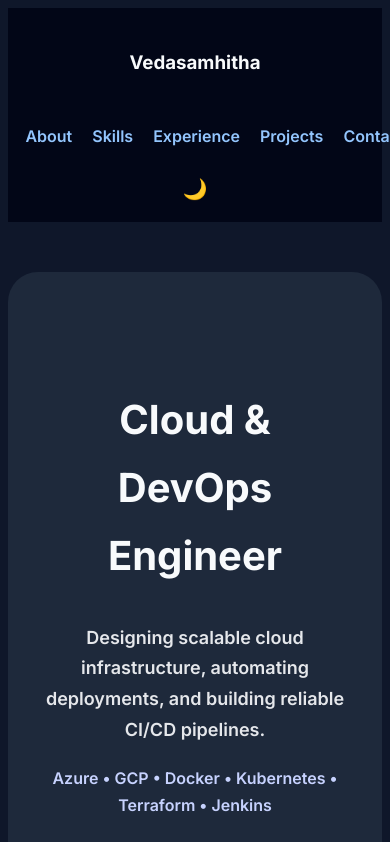
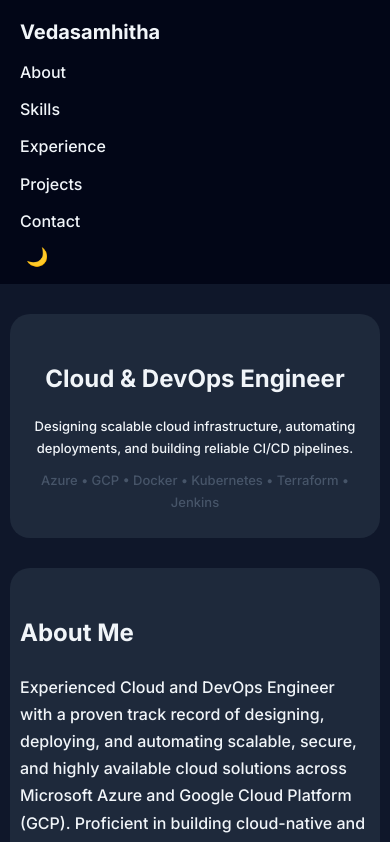
Before and after one commit to Samhitha1705/true-estate, a plain HTML site: page index.html in a window 390 px wide. Both pictures are taken after a click on the button "Toggle dark mode". Shown: the top 842 px of the page. Drawn offline with Linux system fonts and the light colour scheme.

Commit message:
Make portfolio responsive for mobile and maintain dark mode

```diff
--- a/style.css
+++ b/style.css
@@ -1,52 +1,20 @@
-/* SMOOTH SCROLL */
-html {
-  scroll-behavior: smooth;
-}
-
 /* BASE STYLES */
 body {
   font-family: 'Inter', sans-serif;
   background: #f7f9fc;
   color: #111;
   line-height: 1.7;
-  font-weight: 500; /* default weight */
+  font-weight: 500;
   transition: background 0.3s, color 0.3s;
+  margin: 0;
+  padding: 0;
+  box-sizing: border-box;
 }
 
 /* DARK MODE */
 body.dark {
   background: #0f172a;
   color: #f1f5f9;
-  font-weight: 600; /* all text bolder */
-}
-
-/* HEADINGS DARK MODE */
-body.dark h1,
-body.dark h2,
-body.dark h3,
-body.dark h4,
-body.dark h5,
-body.dark h6 {
-  color: #f8fafc;
-  font-weight: 700; /* extra bold */
-}
-
-/* PARAGRAPHS, LISTS, SPANS DARK MODE */
-body.dark p,
-body.dark li,
-body.dark span {
-  color: #e5e7eb;
-  font-weight: 600;
-}
-
-/* LINKS DARK MODE */
-body.dark a {
-  color: #93c5fd;
-  font-weight: 600;
-}
-
-body.dark a:hover {
-  color: #bfdbfe;
 }
 
 /* NAVBAR */
@@ -54,34 +22,41 @@ nav {
   display: flex;
   justify-content: space-between;
   align-items: center;
-  padding: 20px 60px;
+  flex-wrap: wrap;
+  padding: 15px 20px;
   background: white;
   position: sticky;
   top: 0;
   z-index: 10;
 }
 
-body.dark nav,
-body.dark footer {
+body.dark nav {
   background: #020617;
-  font-weight: 600;
 }
 
-/* NAV LINKS */
+nav h3 {
+  margin: 0;
+  font-size: 20px;
+}
+
 nav ul {
   display: flex;
-  gap: 20px;
+  flex-wrap: wrap;
+  gap: 12px;
   list-style: none;
+  padding: 0;
+  margin: 0;
 }
 
 nav a {
   text-decoration: none;
   color: inherit;
+  font-weight: 500;
 }
 
 /* THEME TOGGLE BUTTON */
 #themeToggle {
-  font-size: 20px;
+  font-size: 18px;
   background: none;
   border: none;
   cursor: pointer;
@@ -89,10 +64,10 @@ nav a {
 
 /* SECTIONS */
 section {
-  max-width: 1000px;
-  margin: 50px auto;
-  padding: 80px 30px;
-  border-radius: 30px;
+  max-width: 900px;
+  margin: 40px auto;
+  padding: 50px 20px;
+  border-radius: 20px;
   transition: background 0.3s, color 0.3s;
 }
 
@@ -102,23 +77,21 @@ section {
 }
 
 .hero h1 {
-  font-size: 56px;
+  font-size: 36px;
   font-weight: 700;
+  margin-bottom: 15px;
 }
 
 .hero p {
-  font-size: 18px;
-  font-weight: 600;
+  font-size: 16px;
+  font-weight: 500;
+  margin-bottom: 10px;
 }
 
 .tech {
-  margin-top: 20px;
-  font-weight: 600;
+  margin-top: 10px;
+  font-weight: 500;
   color: #475569;
-}
-
-body.dark .tech {
-  color: #c7d2fe;
 }
 
 /* BACKGROUNDS */
@@ -140,18 +113,18 @@ body.dark .bg-gradient {
 /* GRID LAYOUTS */
 .grid {
   display: grid;
-  grid-template-columns: repeat(auto-fit, minmax(220px, 1fr));
-  gap: 24px;
+  grid-template-columns: repeat(auto-fit, minmax(180px, 1fr));
+  gap: 20px;
 }
 
 /* CARDS & PROJECTS */
 .card, .project {
   background: white;
-  padding: 28px;
-  border-radius: 18px;
-  box-shadow: 0 12px 30px rgba(0,0,0,0.08);
-  transition: transform 0.3s ease, background 0.3s, color 0.3s;
-  font-weight: 600;
+  padding: 20px;
+  border-radius: 15px;
+  box-shadow: 0 10px 20px rgba(0,0,0,0.08);
+  text-align: center;
+  font-weight: 500;
 }
 
 body.dark .card,
@@ -162,10 +135,16 @@ body.dark .project {
 
 .card:hover,
 .project:hover {
-  transform: translateY(-6px);
+  transform: translateY(-4px);
 }
 
 /* EXPERIENCE TIMELINE */
+.timeline {
+  display: flex;
+  flex-direction: column;
+  gap: 20px;
+}
+
 .timeline span {
   color: #64748b;
   font-size: 14px;
@@ -175,11 +154,29 @@ body.dark .timeline span {
   color: #cbd5f5;
 }
 
+/* CONTACT */
+.contact {
+  text-align: center;
+}
+
+/* FOOTER */
+footer {
+  text-align: center;
+  padding: 20px;
+  background: white;
+  color: #64748b;
+}
+
+body.dark footer {
+  background: #020617;
+  color: #cbd5f5;
+}
+
 /* REVEAL ANIMATION */
 .reveal {
   opacity: 0;
-  transform: translateY(30px);
-  transition: all 0.8s ease;
+  transform: translateY(20px);
+  transition: all 0.6s ease;
 }
 
 .reveal.active {
@@ -187,28 +184,53 @@ body.dark .timeline span {
   transform: translateY(0);
 }
 
-/* CONTACT SECTION */
-.contact {
-  text-align: center;
-}
-
-/* FOOTER */
-footer {
-  text-align: center;
-  padding: 30px;
-  background: white;
-  color: #64748b;
-}
-
 /* RESPONSIVE */
 @media (max-width: 768px) {
   nav {
     flex-direction: column;
+    align-items: flex-start;
     gap: 10px;
-    padding: 20px;
+  }
+
+  nav ul {
+    flex-direction: column;
+    gap: 10px;
+    width: 100%;
   }
 
   .hero h1 {
-    font-size: 40px;
+    font-size: 28px;
+  }
+
+  .hero p {
+    font-size: 14px;
+  }
+
+  section {
+    padding: 30px 15px;
+    margin: 30px 10px;
+  }
+
+  .grid {
+    grid-template-columns: 1fr;
+  }
+
+  .card, .project {
+    padding: 18px;
+    font-size: 14px;
   }
 }
+
+@media (max-width: 480px) {
+  .hero h1 {
+    font-size: 24px;
+  }
+
+  .hero p, .tech {
+    font-size: 13px;
+  }
+
+  section {
+    padding: 25px 10px;
+  }
+}
```
